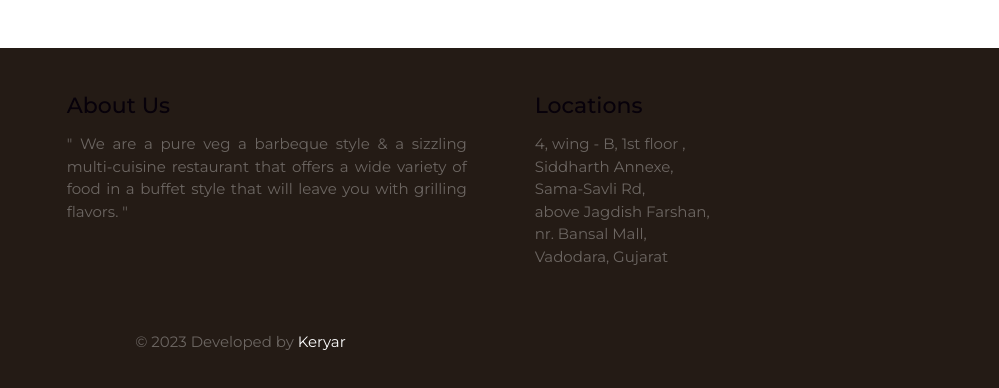
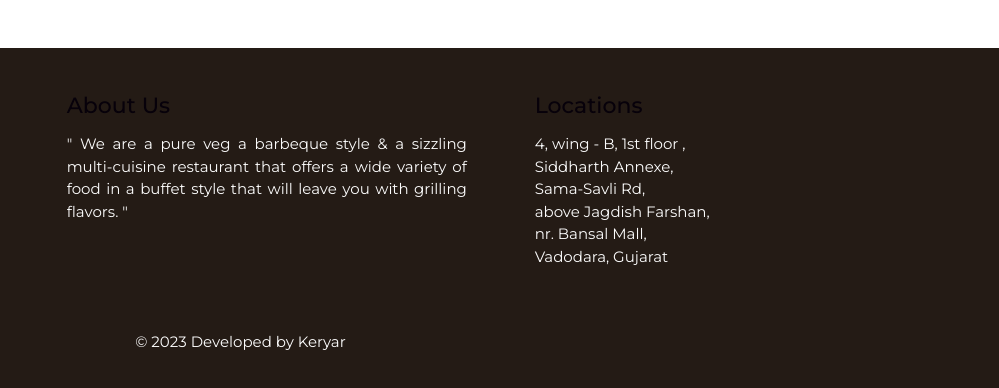
Before and after one commit to ptlshubham/Trigno_pizza, a plain HTML site: page index.html in a window 1280 px wide. Shown: the part 1913-2301 px from the top of the page, 0-999 px from the left. Drawn offline with nearby package versions, Linux system fonts and the light colour scheme; files whose address does not match are found by name; a web font is replaced by a local one.

Commit message:
change_footer

```diff
--- a/assets/css/burger2.css
+++ b/assets/css/burger2.css
@@ -1779,7 +1779,7 @@ a.action_button {
 }
 #Footer,
 #Footer .widget_recent_entries ul li a {
-  color: #6c6662;
+  color: #fcfcfc;
 }
 #Footer a {
   color: #fcfcfc;
```
